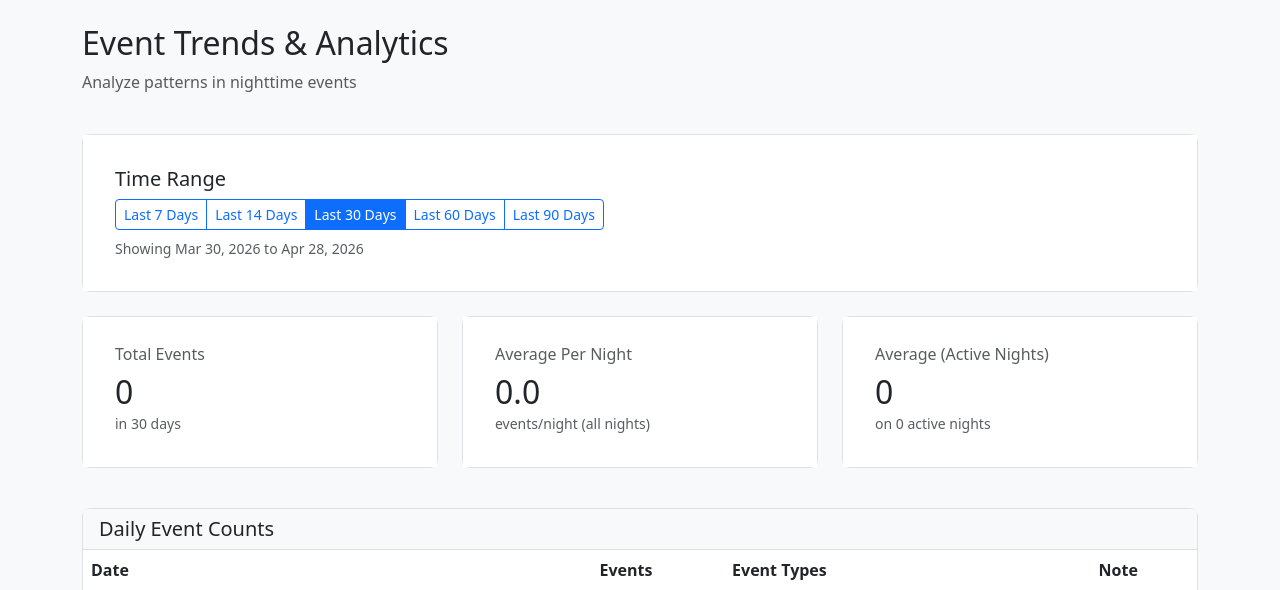
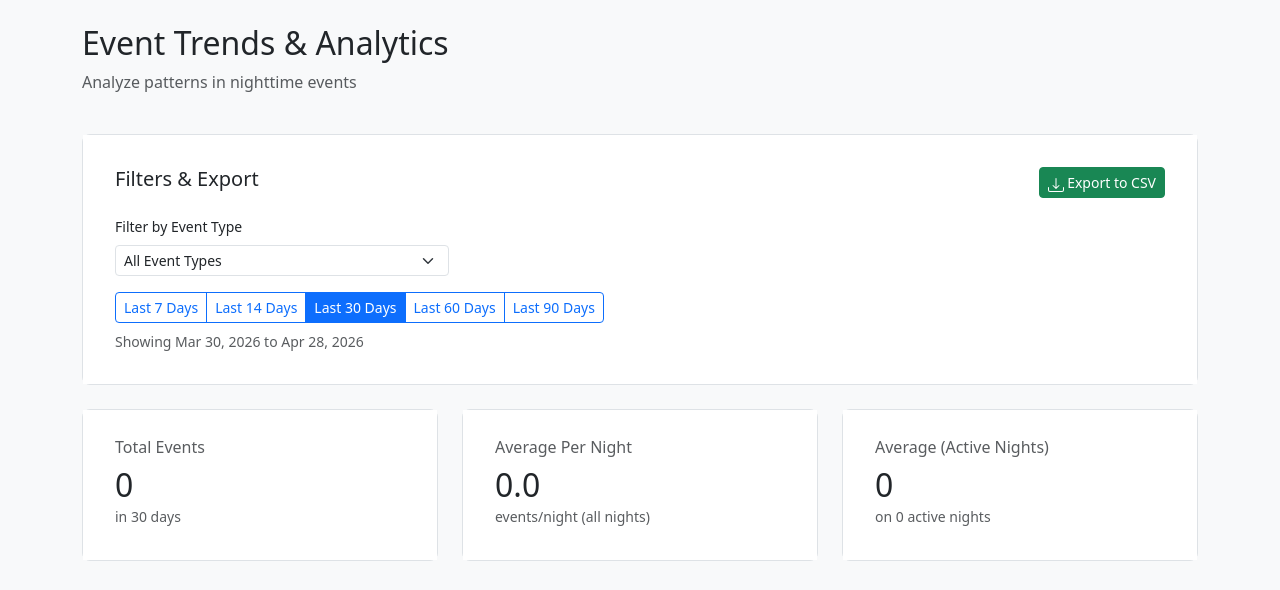
Before and after one commit to cloudflying87/overnight, a Django app: page /trends/ in a window 1280 px wide. Shown: the part 62-652 px from the top of the page. Run offline with Django 5.2, Linux system fonts and the light colour scheme; the visitor is signed in with stand-in values (Sample User, id 1); data that the repository does not hold is empty.

Commit message:
Add CSV export and event type filtering to trends
CSV Export:
- Add export_events_csv view to generate CSV files
- Include date, time, event types, and notes columns
- Filename includes date range
- Respects event type filter if applied
- Export button in trends page header

Event Type Filtering:
- Add event type filter dropdown to trends page
- Filter applies to all stats, charts, and daily breakdown
- Filter persists across time range changes
- Shows active filter as badge
- CSV export includes current filter

UI Improvements:
- Reorganized filters section header
- Added clear visual indication of active filters
- Export button with download icon

🤖 Generated with [Claude Code](https://claude.com/claude-code)

Co-Authored-By: Claude Sonnet 4.5 <noreply@anthropic.com>

```diff
--- a/apps/care_tracking/templates/care_tracking/trends.html
+++ b/apps/care_tracking/templates/care_tracking/trends.html
@@ -11,18 +11,43 @@
         </div>
     </div>
 
-    <!-- Time Range Selector -->
+    <!-- Time Range Selector and Export -->
     <div class="card mb-4">
         <div class="card-body">
-            <h5 class="card-title">Time Range</h5>
+            <div class="d-flex justify-content-between align-items-start mb-3">
+                <h5 class="card-title mb-0">Filters & Export</h5>
+                <a href="{% url 'care_tracking:export_events_csv' %}?days={{ days }}{% if event_type_filter %}&event_type={{ event_type_filter }}{% endif %}" class="btn btn-sm btn-success">
+                    <svg xmlns="http://www.w3.org/2000/svg" width="16" height="16" fill="currentColor" class="bi bi-download" viewBox="0 0 16 16">
+                        <path d="M.5 9.9a.5.5 0 0 1 .5.5v2.5a1 1 0 0 0 1 1h12a1 1 0 0 0 1-1v-2.5a.5.5 0 0 1 1 0v2.5a2 2 0 0 1-2 2H2a2 2 0 0 1-2-2v-2.5a.5.5 0 0 1 .5-.5z"/>
+                        <path d="M7.646 11.854a.5.5 0 0 0 .708 0l3-3a.5.5 0 0 0-.708-.708L8.5 10.293V1.5a.5.5 0 0 0-1 0v8.793L5.354 8.146a.5.5 0 1 0-.708.708l3 3z"/>
+                    </svg>
+                    Export to CSV
+                </a>
+            </div>
+
+            <div class="row mb-3">
+                <div class="col-md-4">
+                    <label for="eventTypeFilter" class="form-label small">Filter by Event Type</label>
+                    <select id="eventTypeFilter" class="form-select form-select-sm" onchange="window.location.href='?days={{ days }}&event_type=' + this.value">
+                        <option value="">All Event Types</option>
+                        {% for event_type in all_event_types_for_filter %}
+                        <option value="{{ event_type }}" {% if event_type == event_type_filter %}selected{% endif %}>{{ event_type }}</option>
+                        {% endfor %}
+                    </select>
+                </div>
+            </div>
+
             <div class="btn-group" role="group">
-                <a href="?days=7" class="btn btn-sm {% if days == 7 %}btn-primary{% else %}btn-outline-primary{% endif %}">Last 7 Days</a>
-                <a href="?days=14" class="btn btn-sm {% if days == 14 %}btn-primary{% else %}btn-outline-primary{% endif %}">Last 14 Days</a>
-                <a href="?days=30" class="btn btn-sm {% if days == 30 %}btn-primary{% else %}btn-outline-primary{% endif %}">Last 30 Days</a>
-                <a href="?days=60" class="btn btn-sm {% if days == 60 %}btn-primary{% else %}btn-outline-primary{% endif %}">Last 60 Days</a>
-                <a href="?days=90" class="btn btn-sm {% if days == 90 %}btn-primary{% else %}btn-outline-primary{% endif %}">Last 90 Days</a>
+                <a href="?days=7{% if event_type_filter %}&event_type={{ event_type_filter }}{% endif %}" class="btn btn-sm {% if days == 7 %}btn-primary{% else %}btn-outline-primary{% endif %}">Last 7 Days</a>
+                <a href="?days=14{% if event_type_filter %}&event_type={{ event_type_filter }}{% endif %}" class="btn btn-sm {% if days == 14 %}btn-primary{% else %}btn-outline-primary{% endif %}">Last 14 Days</a>
+                <a href="?days=30{% if event_type_filter %}&event_type={{ event_type_filter }}{% endif %}" class="btn btn-sm {% if days == 30 %}btn-primary{% else %}btn-outline-primary{% endif %}">Last 30 Days</a>
+                <a href="?days=60{% if event_type_filter %}&event_type={{ event_type_filter }}{% endif %}" class="btn btn-sm {% if days == 60 %}btn-primary{% else %}btn-outline-primary{% endif %}">Last 60 Days</a>
+                <a href="?days=90{% if event_type_filter %}&event_type={{ event_type_filter }}{% endif %}" class="btn btn-sm {% if days == 90 %}btn-primary{% else %}btn-outline-primary{% endif %}">Last 90 Days</a>
             </div>
-            <p class="small text-muted mt-2 mb-0">Showing {{ start_date|date:"M d, Y" }} to {{ end_date|date:"M d, Y" }}</p>
+            <p class="small text-muted mt-2 mb-0">
+                Showing {{ start_date|date:"M d, Y" }} to {{ end_date|date:"M d, Y" }}
+                {% if event_type_filter %}<span class="badge bg-info">Filtered: {{ event_type_filter }}</span>{% endif %}
+            </p>
         </div>
     </div>
 
--- a/apps/care_tracking/urls.py
+++ b/apps/care_tracking/urls.py
@@ -31,4 +31,5 @@ urlpatterns = [
 
     # Trends / Analytics
     path('trends/', views.trends_view, name='trends'),
+    path('trends/export/', views.export_events_csv, name='export_events_csv'),
 ]
--- a/apps/care_tracking/views.py
+++ b/apps/care_tracking/views.py
@@ -410,8 +410,9 @@ def trends_view(request):
     import pytz
     from collections import defaultdict
 
-    # Get date range from query params (default to last 30 days)
+    # Get filter params from query
     days = int(request.GET.get('days', 30))
+    event_type_filter = request.GET.get('event_type', '')
 
     # Get user's timezone
     user_tz = pytz.timezone(request.user.timezone)
@@ -428,6 +429,16 @@ def trends_view(request):
         event_datetime__date__gte=start_date,
         event_datetime__date__lte=end_date
     ).prefetch_related('event_options')
+
+    # Apply event type filter if specified
+    if event_type_filter:
+        events = events.filter(event_options__name=event_type_filter).distinct()
+
+    # Get all unique event types for filter dropdown
+    all_event_types_for_filter = EventOption.objects.filter(
+        user=request.user,
+        is_active=True
+    ).order_by('name').values_list('name', flat=True)
 
     # Group events by date (in user's timezone)
     events_by_date = defaultdict(list)
@@ -523,6 +534,60 @@ def trends_view(request):
         'top_event_types': top_event_types,
         'time_blocks': time_blocks,
         'peak_hours': peak_hours,
+        'event_type_filter': event_type_filter,
+        'all_event_types_for_filter': all_event_types_for_filter,
     }
 
     return render(request, 'care_tracking/trends.html', context)
+
+
+@login_required
+def export_events_csv(request):
+    """Export events to CSV format"""
+    import csv
+    from django.http import HttpResponse
+    import pytz
+
+    # Get filters from query params
+    days = int(request.GET.get('days', 30))
+    event_type_filter = request.GET.get('event_type', '')
+
+    # Get user's timezone
+    user_tz = pytz.timezone(request.user.timezone)
+    now_utc = timezone.now()
+    now_local = now_utc.astimezone(user_tz)
+
+    # Calculate date range
+    end_date = now_local.date()
+    start_date = end_date - timedelta(days=days - 1)
+
+    # Query events
+    events = NightEvent.objects.filter(
+        user=request.user,
+        event_datetime__date__gte=start_date,
+        event_datetime__date__lte=end_date
+    ).prefetch_related('event_options').order_by('-event_datetime')
+
+    # Filter by event type if specified
+    if event_type_filter:
+        events = events.filter(event_options__name=event_type_filter)
+
+    # Create CSV response
+    response = HttpResponse(content_type='text/csv')
+    response['Content-Disposition'] = f'attachment; filename="night_events_{start_date}_{end_date}.csv"'
+
+    writer = csv.writer(response)
+    writer.writerow(['Date', 'Time', 'Event Types', 'Notes'])
+
+    for event in events:
+        event_local = event.event_datetime.astimezone(user_tz)
+        event_types = ', '.join([opt.name for opt in event.event_options.all()])
+
+        writer.writerow([
+            event_local.strftime('%Y-%m-%d'),
+            event_local.strftime('%I:%M %p'),
+            event_types,
+            event.notes or ''
+        ])
+
+    return response
```
